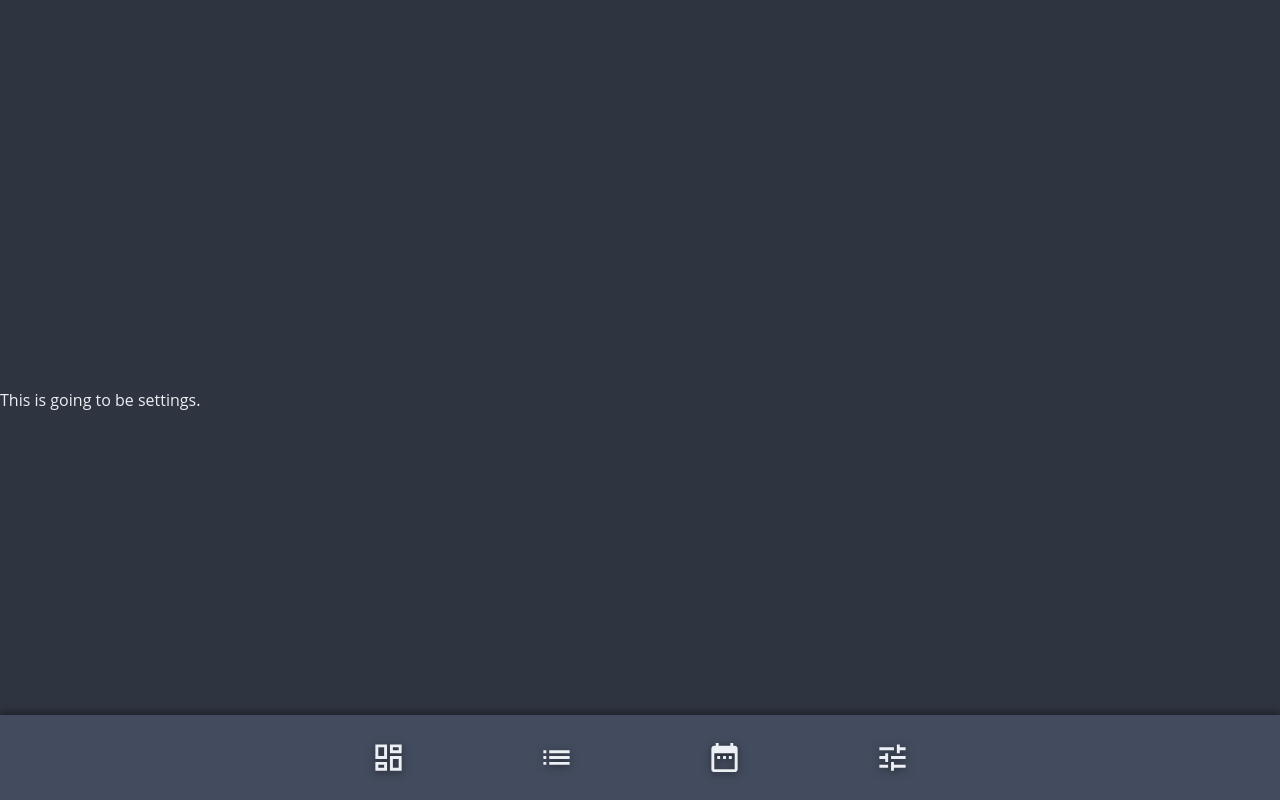
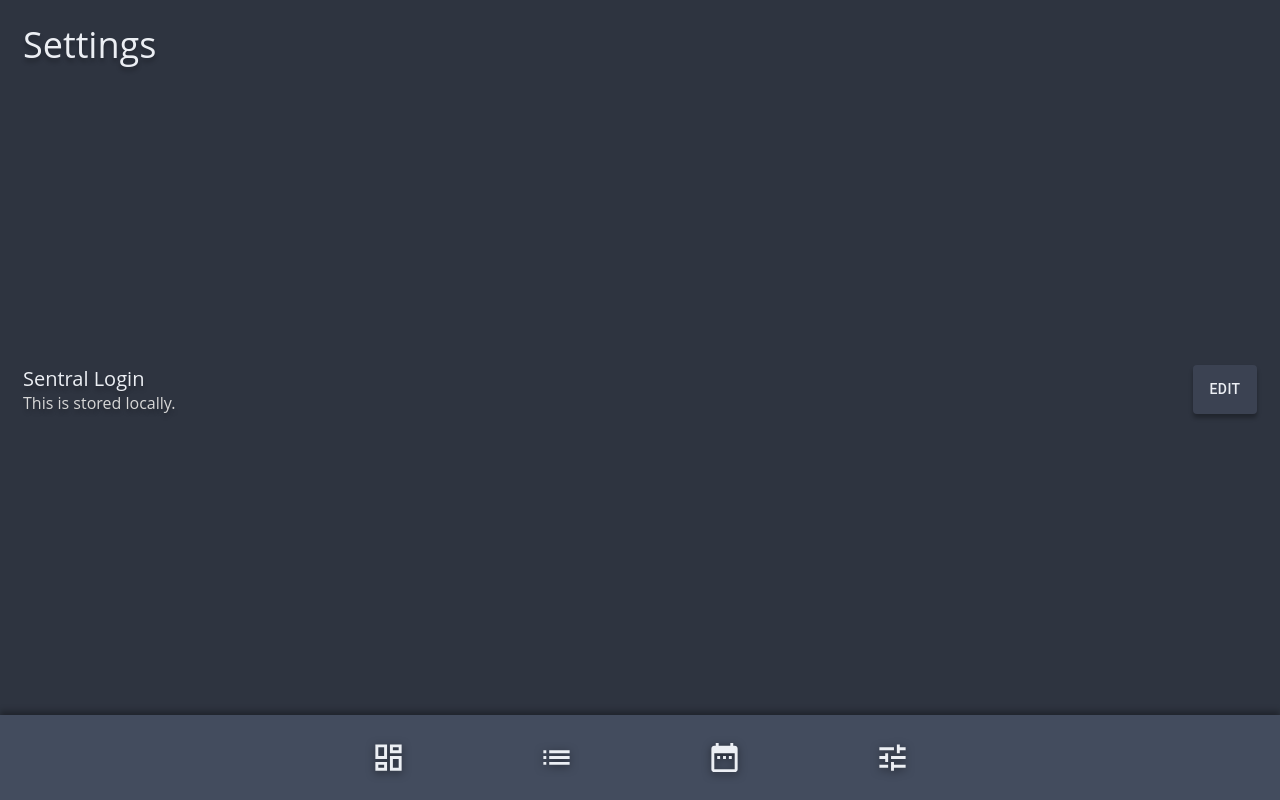
Before and after one commit to JumpyJacko/resentral-react-cordova, a React (Create React App) app: page /settings in a window 1280 px wide. Built offline with nearby package versions, Linux system fonts and the light colour scheme.

Commit message:
Added dialog box for login

```diff
--- a/src/App.css
+++ b/src/App.css
@@ -197,3 +197,20 @@
     font-size: 16px;
     min-width: 0;
 }
+
+/* Settings */
+.login {
+    margin-bottom: 150px;
+    margin-left: 23px;
+    margin-right: 23px;
+
+    display: flex;
+    justify-content: space-between;
+    font-size: 20px;
+    text-shadow: 0px 4px 4px rgba(0, 0, 0, 0.25);
+}
+
+.subtext {
+    font-size: 16px;
+    color: #D7D7D7;
+}
--- a/src/components/settings.js
+++ b/src/components/settings.js
@@ -1,10 +1,107 @@
 import React from 'react';
 import '../App.css';
+import Button from '@mui/material/Button';
+import TextField from '@mui/material/TextField';
+import Dialog from '@mui/material/Dialog';
+import DialogActions from '@mui/material/DialogActions';
+import DialogContent from '@mui/material/DialogContent';
+import DialogContentText from '@mui/material/DialogContentText';
+import DialogTitle from '@mui/material/DialogTitle';
+import { withStyles } from '@mui/styles';
 
-class Settings extends React.Component {
-    render() {
-        return <div className="container">This is going to be settings.</div>;
+const styles = {
+    button: {
+        '&.MuiButton-root': {
+            color: '#ECEFF4',
+            background: '#3B4252',
+            boxShadow: "0px 4px 4px rgba(0, 0, 0, 0.3)",
+        },
+    },
+    inputroot: {
+        background: "#3B4252",
+    },
+    input: {
+        color: "#ECEFF4",
     }
 }
 
-export default Settings;
+function Settings(props) {
+    const [open, setOpen] = React.useState(false);
+
+    const handleClickOpen = () => {
+        setOpen(true);
+    }
+
+    const handleClose = () => {
+        setOpen(false);
+    }
+
+    const handleLogin = () => {
+        setOpen(false);
+    }
+
+    return(
+        <div>
+            <div className="header">
+                <div className="timetable-title">Settings</div>
+            </div>
+            <div className="login">
+                <div className="login-text">
+                    Sentral Login
+                    <div className="subtext">This is stored locally.</div>
+                </div>
+                <Button variant="filled" onClick={handleClickOpen} className={props.classes.button}>
+                    Edit
+                </Button>
+                <Dialog open={open} onClose={handleClose} maxWidth="xs"
+                    PaperProps={{
+                        style: {
+                            backgroundColor: '#3B4252',
+                            color: '#ECEFF4',
+                            textShadow: '0px 4px 4px rgba(0, 0, 0, 0.25)'
+                        }
+                    }}>
+                    <DialogTitle>Sentral Login</DialogTitle>
+                    <DialogContent>
+                        <DialogContentText style={{color: '#D7D7D7'}}>
+                            Please enter your Sentral login.
+                        </DialogContentText>
+                        <TextField
+                            autoFocus
+                            id="username"
+                            label="Username"
+                            type="username"
+                            className={props.classes.inputroot}
+                            fullWidth
+                            multiline
+                            variant="standard"
+                            required
+                            InputProps={{
+                                className: props.classes.input
+                            }}
+                        />
+                        <TextField
+                            id="password"
+                            label="Password"
+                            type="password"
+                            className={props.classes.inputroot}
+                            fullWidth
+                            multiline
+                            variant="standard"
+                            required
+                            InputProps={{
+                                className: props.classes.input
+                            }}
+                        />
+                    </DialogContent>
+                    <DialogActions>
+                        <Button onClick={handleClose} style={{color: "#ECEFF4"}}>Cancel</Button>
+                        <Button onClick={handleLogin} style={{color: "#ECEFF4"}}>Save</Button>
+                    </DialogActions>
+                </Dialog>
+            </div>
+        </div>
+    )
+}
+
+export default withStyles(styles)(Settings);
```
Also changed, not shown: 2 other files (tests, documents, lock files or other folders).
